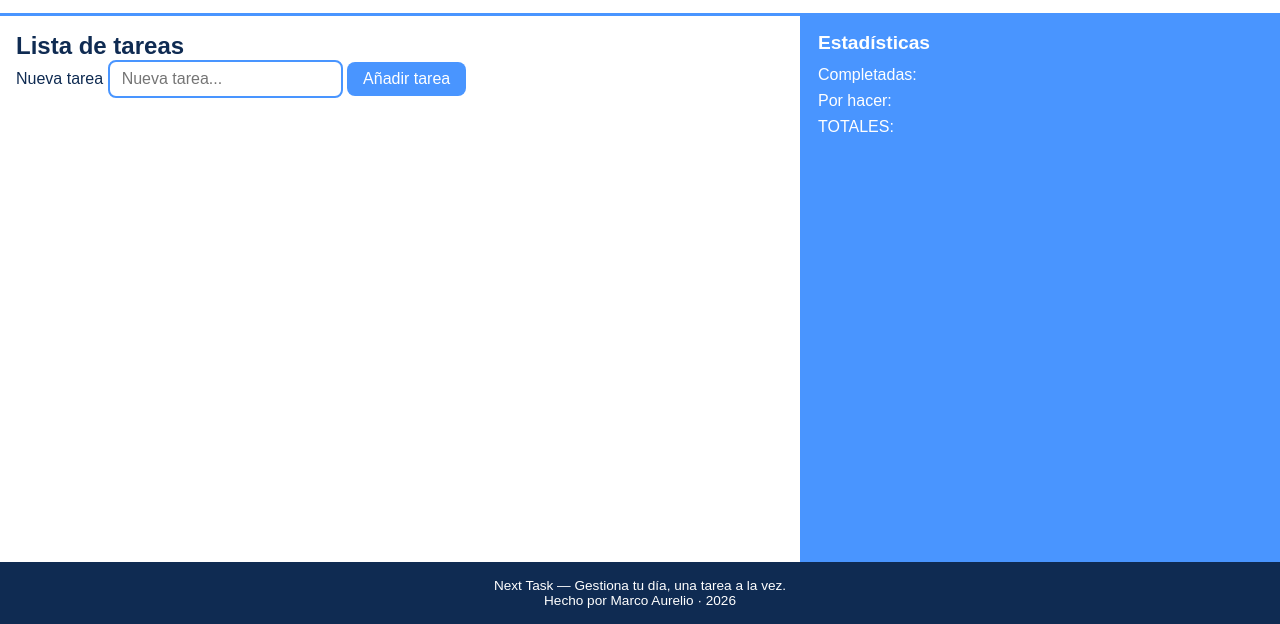
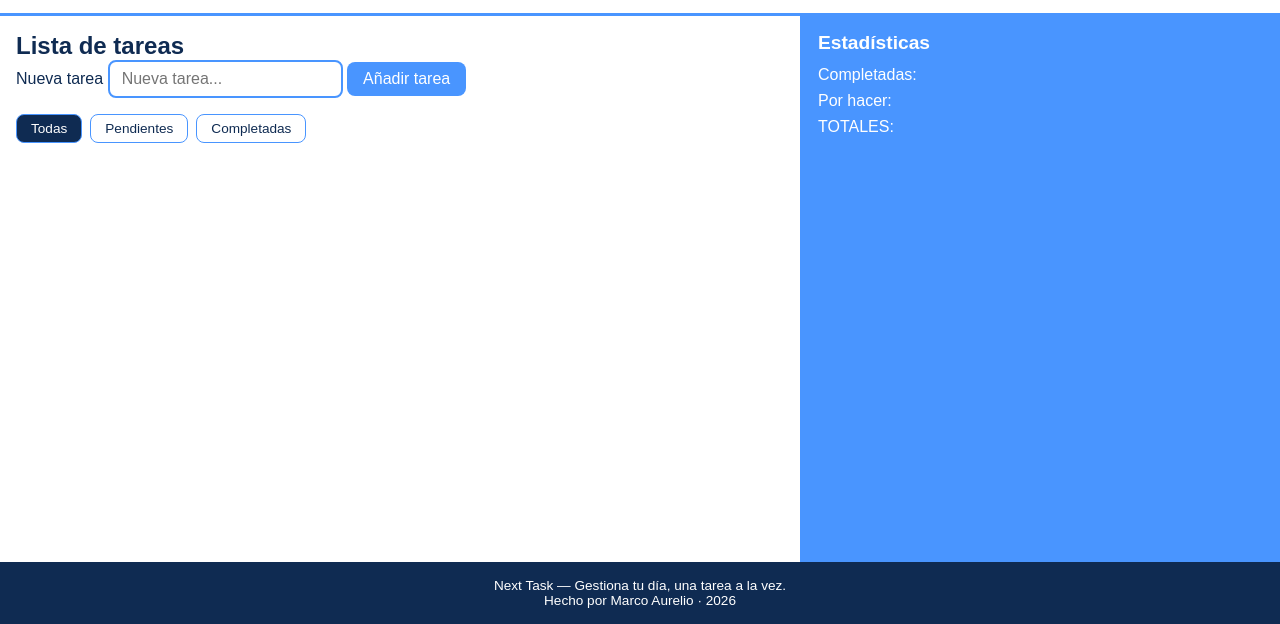
Before and after one commit to MarcoAurelio96/taskflow-project, a plain HTML site: page index.html in a window 1280 px wide. Shown: the part 176-800 px from the top of the page. Drawn offline with Linux system fonts and the light colour scheme.

Commit message:
botones de filtro

```diff
--- a/index.html
+++ b/index.html
@@ -23,6 +23,11 @@
                     <input type="text" id="inputTarea" placeholder="Nueva tarea...">
                     <button type="submit">Añadir tarea</button>
                 </form>
+                <div id="filtros">
+                    <button class="filtro activo" data-filtro="todas">Todas</button>
+                    <button class="filtro" data-filtro="pendientes">Pendientes</button>
+                    <button class="filtro" data-filtro="completadas">Completadas</button>
+                </div>
                 <ul id="Listatareas">
                 </ul>
             </div>
--- a/styles.css
+++ b/styles.css
@@ -63,6 +63,33 @@ header p {
 main {
   flex: 1;
   padding: var(--espaciado);
+}
+
+#filtros {
+  display: flex;
+  gap: 8px;
+  margin-bottom: 16px;
+  margin-top: 16px;
+}
+
+.filtro {
+  background: transparent;
+  border: 1px solid var(--color-borde);
+  color: var(--color-principal);
+  padding: 6px 14px;
+  border-radius: var(--radio-borde);
+  cursor: pointer;
+  font-size: 0.85rem;
+}
+
+.filtro:hover {
+  background: var(--color-acento);
+  color: white;
+}
+
+.filtro.activo {
+  background: var(--color-principal);
+  color: white;
 }
 
 aside {
```
